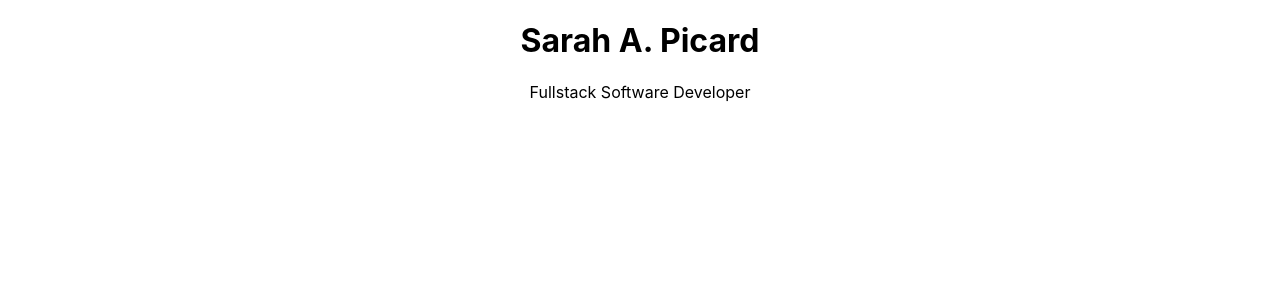
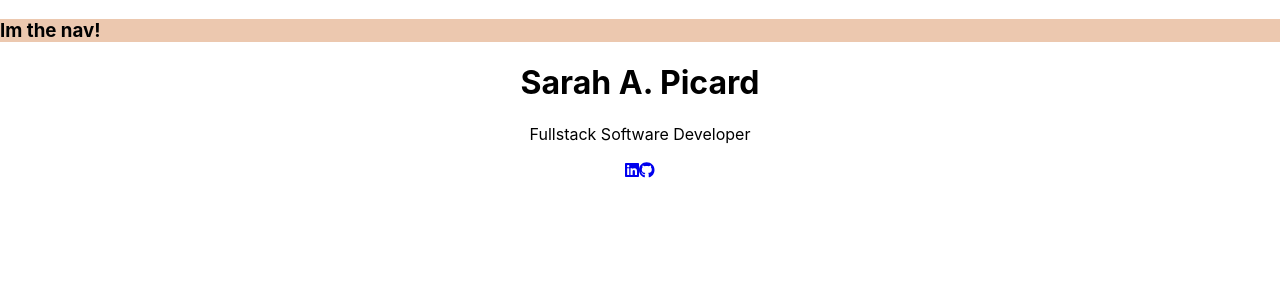
Before and after one commit to sarahpicard/portfolio, a React (Create React App) app: page / in a window 1280 px wide. Shown: the top 300 px of the page. Built offline with nearby package versions, Linux system fonts and the light colour scheme.

Commit message:
adjust greeting view

```diff
--- a/src/App.css
+++ b/src/App.css
@@ -1,3 +1,11 @@
 div .greeting-head {
   text-align: center;
 }
+div .nav {
+  background-color: #ECC8AF;
+}
+div .social-icons {
+  flex: auto;
+  flex-direction: row;
+
+}
--- a/src/App.js
+++ b/src/App.js
@@ -1,10 +1,12 @@
 import logo from './logo.svg';
 import './App.css';
 import Greeting from './pages/Greeting';
+import Nav from './components/nav/Nav';
 
 function App() {
   return (
     <div>
+      <Nav />
       <Greeting />
     </div>
   );
--- /dev/null
+++ b/src/components/nav/Nav.jsx
@@ -0,0 +1,10 @@
+const Nav = () => {
+
+  return(
+    <div className="nav">
+      <h3>Im the nav!</h3>
+    </div>
+  )
+}
+
+export default Nav
--- a/src/pages/Greeting.jsx
+++ b/src/pages/Greeting.jsx
@@ -1,8 +1,20 @@
+import { FontAwesomeIcon } from "@fortawesome/react-fontawesome"
+import { faGithub } from "@fortawesome/free-brands-svg-icons"
+import { faLinkedin } from "@fortawesome/free-brands-svg-icons"
+
 const Greeting = () => {
   return(
     <div className="greeting-head">
       <h1>Sarah A. Picard</h1>
       <p>Fullstack Software Developer</p>
+      <div className="social-icons">
+        <a href="https://www.linkedin.com/in/sarah-picard/">
+          <FontAwesomeIcon icon={faLinkedin} />
+        </a>
+        <a href="https://github.com/sarahpicard">
+          <FontAwesomeIcon icon={faGithub} />
+        </a>
+      </div>
     </div>
   )
 }
```
Also changed, not shown: package.json (+8 -0 lines), 1 other file (tests, documents, lock files or other folders).
